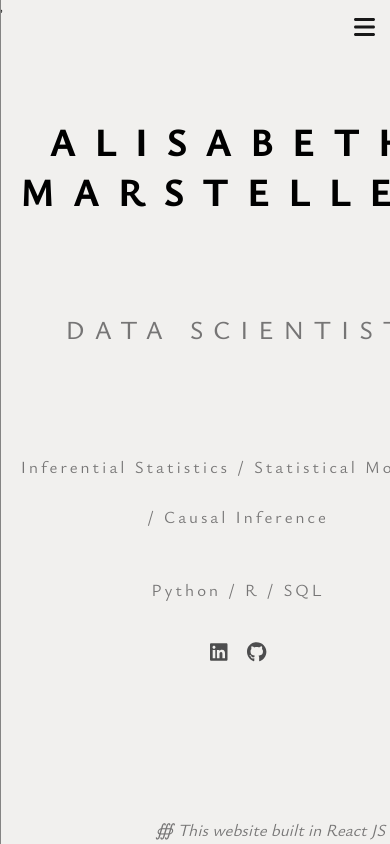
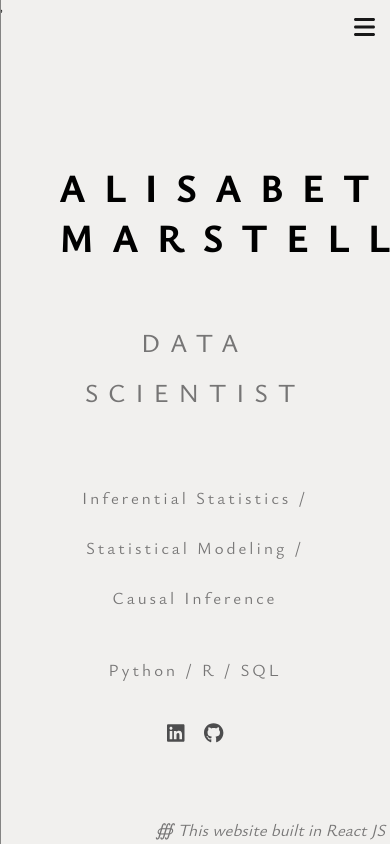
Before and after one commit to aam3/Personal_Website, a React (Create React App) app: page / in a window 390 px wide. Shown: the top 844 px of the page. Built offline with nearby package versions, Linux system fonts and the light colour scheme.

Commit message:
moving media change to layout

```diff
--- a/src/components/Layout/index.scss
+++ b/src/components/Layout/index.scss
@@ -34,8 +34,6 @@
     margin: 0 auto;
     z-index: 1;
     transform-style: preserve-3d;
-    // animation: fadeIn 1s forwards;
-    // animation-delay: 1s;
   }
 
   .text-zone {
@@ -58,3 +56,37 @@
   right: 5px;
   font-style: italic;
 }
+
+
+@media screen and (max-width: 768px) {
+  .container {
+
+    .text-zone {
+
+      position: absolute;
+      float: center;
+      top: 10%;
+      left: 50%;
+      transform: translateX(-50%);
+      width: 80%;
+      vertical-align: middle;
+      display: table-cell;
+
+      h1 {
+        font-size: 40px;
+        margin-bottom: 20px;
+
+        &:before,
+        &:after {
+          font-size: 14px;
+        }
+      }
+
+      ul {
+        li {
+          font-size: 13px;
+        }
+      }
+    }
+  }
+}
--- a/src/components/Publications/index.scss
+++ b/src/components/Publications/index.scss
@@ -1,16 +1,4 @@
 .publications-page {
-
-  // .text-zone {
-  //   position: absolute;
-  //   float: left;
-  //   top: 10%;
-  //   left: 50%;
-  //   transform: translateX(-50%);
-  //   width: 60%;
-  //   vertical-align: middle;
-  //   display: table-cell;
-  //   max-height: 50%;
-  // }
 
 
   h1 {
@@ -26,30 +14,6 @@
     left: -10spx;
     // animation: fadeIn 1s 0.8s backwards;
 
-    // &:before {
-    //   content: '<h1>';
-    //   font-family: 'Isabella Sans', cursive;
-    //   color: #000000;
-    //   font-size: 18px;
-    //   position: absolute;
-    //   margin-top: -10px;
-    //   left: -10px;
-    //   opacity: 0.6;
-    //   line-height: 18px;
-    // }
-
-    // &:after {
-    //   content: '<h1/>';
-    //   font-family: 'Isabella Sans', cursive;
-    //   color: #000000;
-    //   font-size: 18px;
-    //   line-height: 18px;
-    //   position: absolute;
-    //   left: -30px;
-    //   bottom: -20px;
-    //   margin-left: 20px;
-    //   opacity: 0.6;
-    // }
   }
 
     ul {
@@ -71,55 +35,3 @@
     }
 
 }
-
-@media screen and (max-width: 768px) {
-  .publications-page {
-
-    // width: 100%;
-    // will-change: contents;
-    // height: 80%;
-    // min-height: 500px;
-    // position: absolute;
-    // opacity: 1;
-    // top: 5%;
-    // margin: 0 auto;
-    // z-index: 1;
-    // transform-style: preserve-3d;
-
-    .text-zone {
-
-      position: absolute;
-      float: center;
-      top: 10%;
-      left: 50%;
-      transform: translateX(-50%);
-      width: 80%;
-      vertical-align: middle;
-      display: table-cell;
-      // max-height: 50%;
-
-      // left: 5%;
-      // width: 90%;
-      // padding: 20px;
-      // box-sizing: border-box;
-      // position: relative;
-      // overflow-y: auto;
-
-      h1 {
-        font-size: 40px;
-        margin-bottom: 20px;
-
-        &:before,
-        &:after {
-          font-size: 14px;
-        }
-      }
-
-      ul {
-        li {
-          font-size: 13px;
-        }
-      }
-    }
-  }
-}
```
